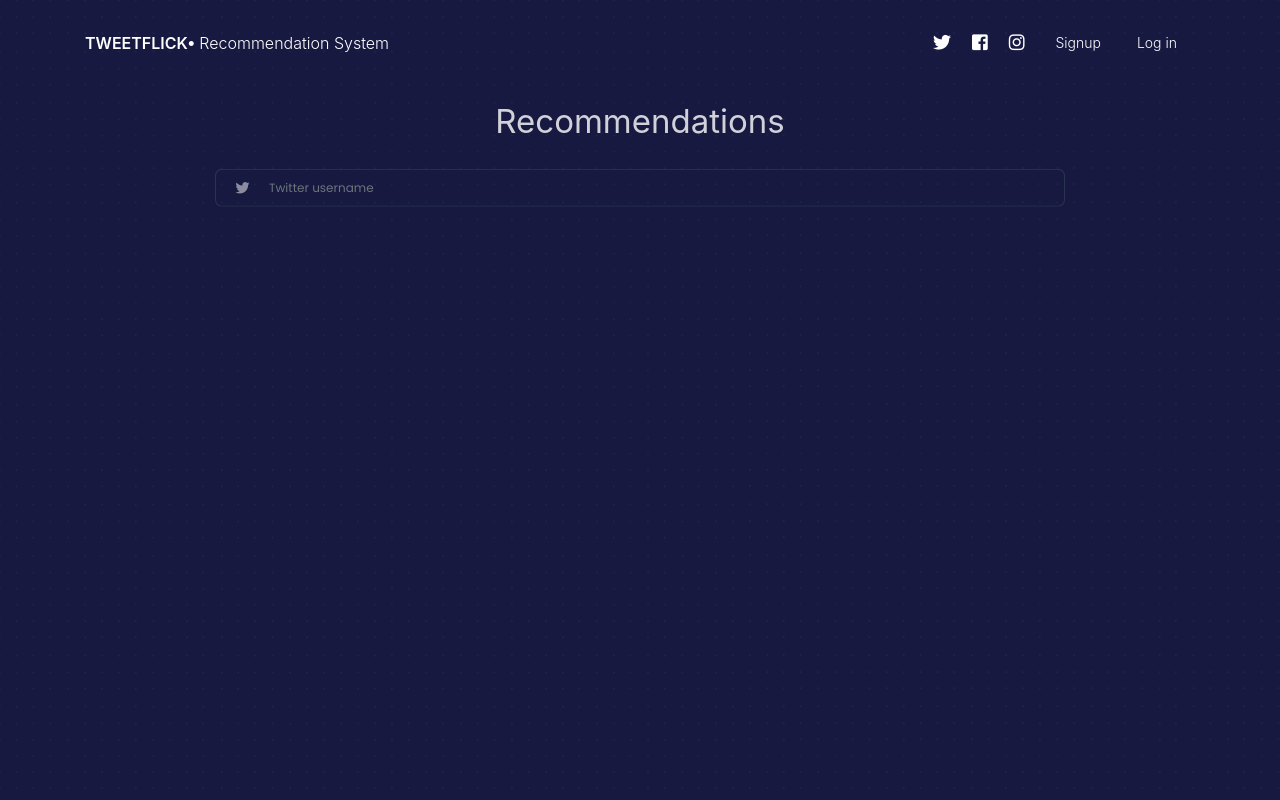
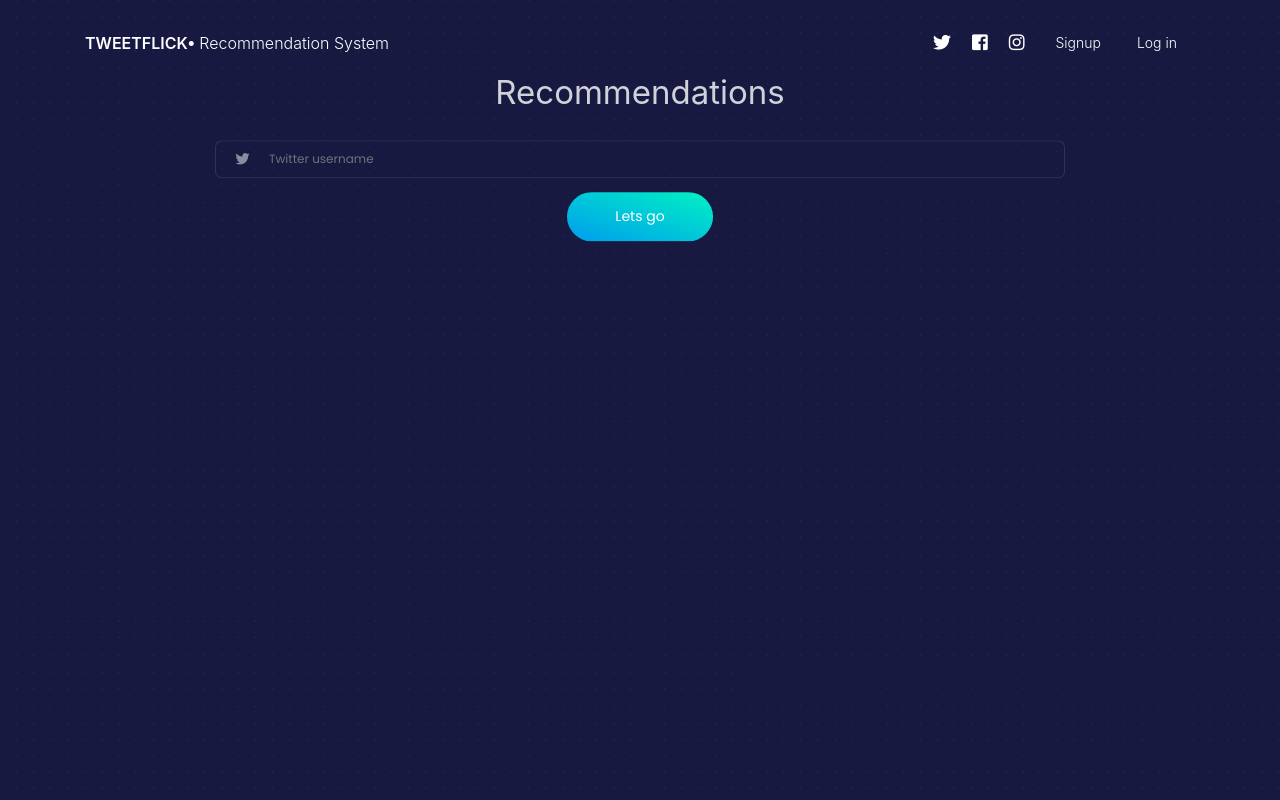
Before and after one commit to JZunigaV/Project-3.0-Front-End, a React (Create React App) app in the folder project30-front/: page /recommendations in a window 1280 px wide. Shown: the top 800 px of the page. Built offline with nearby package versions, Linux system fonts and the light colour scheme.

Commit message:
added recomendation

```diff
--- /dev/null
+++ b/project30-front/src/components/recommendations/RecommendationService.jsx
@@ -0,0 +1,25 @@
+// auth/auth-service.js
+import axios from "axios";
+
+class RecommendationService {
+  constructor() {
+    let service = axios.create({
+      baseURL: "http://localhost:4000/api",
+      withCredentials: true
+    });
+    this.service = service;
+  }
+
+  movieRecommendations = twitterUsername => {
+    return this.service
+      .post("/recommendedMovies", { username: twitterUsername })
+      .then(response => response.data)
+      .catch(err => {
+        console.log(err);
+      });
+  };
+
+
+}
+
+export default RecommendationService;
--- a/project30-front/src/components/recommendations/Recommendations.jsx
+++ b/project30-front/src/components/recommendations/Recommendations.jsx
@@ -1,5 +1,8 @@
 import React from "react";
 import classnames from "classnames";
+
+//Service
+import RecommendationService from "./RecommendationService";
 
 // reactstrap components
 import {
@@ -10,13 +13,17 @@
   Col,
   InputGroupAddon,
   InputGroupText,
-  InputGroup,
-  Container
+  InputGroup
+  // Container
 } from "reactstrap";
 
 class Recommendations extends React.Component {
   //Class part
-  state = {};
+  state = {
+    twitterUsername: "",
+    recommendations: []
+  };
+
   componentDidMount() {
     document.body.classList.toggle("landing-page");
   }
@@ -24,8 +31,44 @@
     document.body.classList.toggle("landing-page");
   }
 
+  //Service instance
+  service = new RecommendationService();
+
+  //Form handle methods
+  onChange = event => {
+    this.setState({ [event.currentTarget.name]: event.currentTarget.value });
+  };
+
+  handleSearchForm = event => {
+    event.preventDefault();
+    const twitterUsername = this.state.twitterUsername;
+
+    this.service
+      .movieRecommendations(twitterUsername)
+      .then(response => {
+        this.setState({ recommendations: response });
+      })
+      .catch(err => {
+        console.log(err);
+      });
+  };
+
   render() {
     //Javascript
+
+
+    const movies = this.state.recommendations.map(subArray => {
+      return subArray.map((movie, index) => {
+        return (
+          <h1 key={movie.id}>{movie.title}</h1>
+        )
+      });
+    });
+
+
+
+
+
 
     return (
       <div>
@@ -35,9 +78,7 @@
             <div className="content-center">
               <Row className="">
                 <Col lg="12" md="12">
-                  <Form className="form">
-
-
+                  <Form className="form" onSubmit={this.handleSearchForm}>
                     <h1>Recommendations</h1>
 
                     {/* twitter username */}
@@ -54,18 +95,31 @@
                       <Input
                         placeholder="Twitter username"
                         type="text"
-                        name="username"
+                        name="twitterUsername"
                         onChange={this.onChange}
                         value={this.state.username}
                         onFocus={e => this.setState({ fullNameFocus: true })}
                         onBlur={e => this.setState({ fullNameFocus: false })}
                       />
                     </InputGroup>
+
+                    <Button
+                      type="submit"
+                      className="btn-round"
+                      color="success"
+                      size="lg"
+                    >
+                      Lets go
+                    </Button>
                   </Form>
                 </Col>
               </Row>
             </div>
           </div>
+
+
+            {movies}
+
         </div>
       </div>
     );
```
Also changed, not shown: project30-front/src/components/auth/Signup.jsx (+8 -11 lines).
